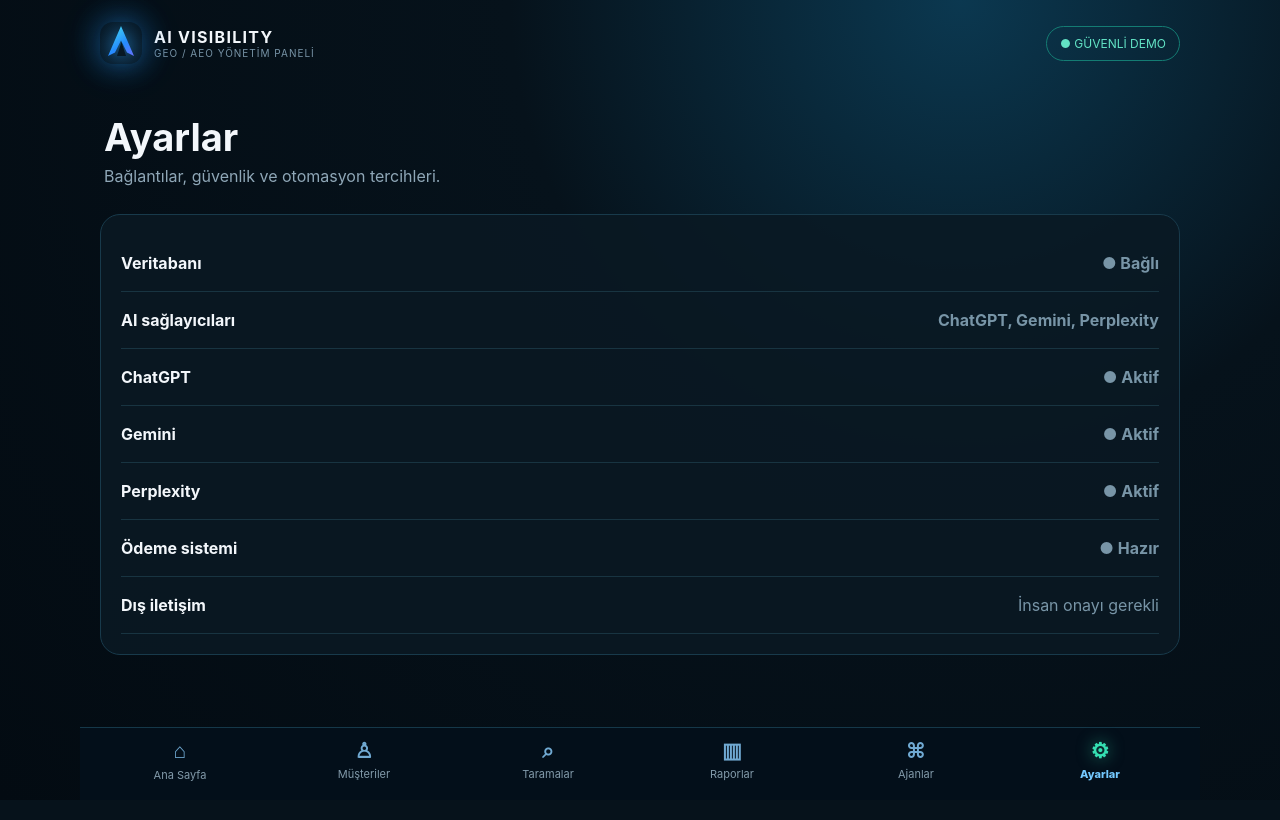
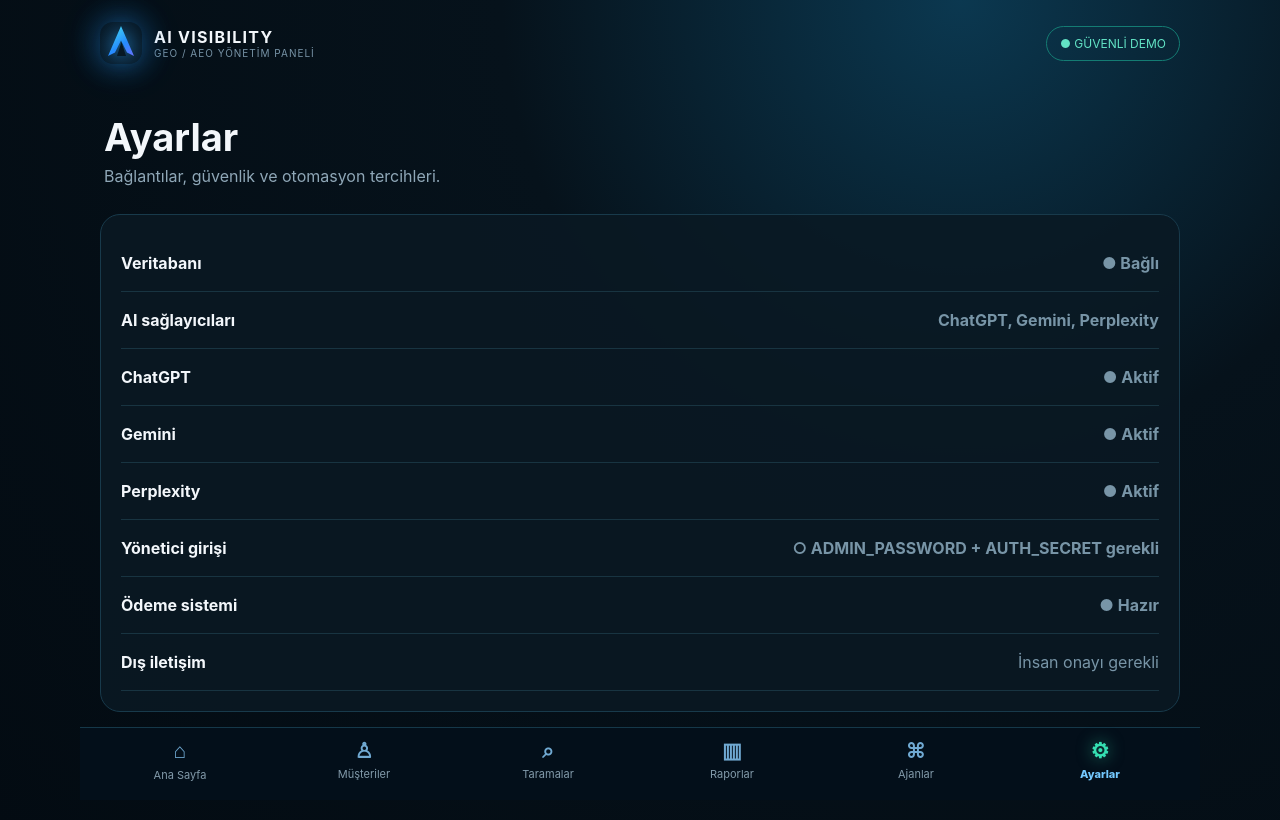
Before and after one commit to mehmetozan-5858/ai-visibility, a Next.js app: page /ayarlar in a window 1280 px wide. Shown: the top 820 px of the page. Built offline with nearby package versions, Linux system fonts and the light colour scheme; no server answers.

Commit message:
Show admin security readiness in settings

```diff
--- a/components/SettingsManager.js
+++ b/components/SettingsManager.js
@@ -9,7 +9,8 @@ export default function SettingsManager(){
    <div><b>Veritabanı</b><span className={s.database?.configured?"ready":"waiting"}>{s.database?.configured?"● Bağlı":"○ Bağlantı gerekli"}</span></div>
    <div><b>AI sağlayıcıları</b><span className={connected.length?"ready":"waiting"}>{connected.length?connected.map(x=>x.name).join(", "):"Bağlantı gerekli"}</span></div>
    {(s.providers||[]).map(p=><div key={p.name}><b>{p.name}</b><span className={p.status==="connected"?"ready":"waiting"}>{p.status==="connected"?"● Aktif":"○ API anahtarı yok"}</span></div>)}
-   <div><b>Ödeme sistemi</b><span className={s.billing?.configured?"ready":"waiting"}>{s.billing?.configured?"● Hazır":"○ Kapalı"}</span></div>
+   <div><b>Yönetici girişi</b><span className={s.auth?.configured?"ready":"waiting"}>{s.auth?.configured?"● Korumalı":"○ ADMIN_PASSWORD + AUTH_SECRET gerekli"}</span></div>
+   <div><b>Ödeme sistemi</b><span className={s.billing?.configured?"ready":"waiting"}>{s.billing?.configured?"● Hazır":"○ Kart ödeme kapalı"}</span></div>
    <div><b>Dış iletişim</b><span>İnsan onayı gerekli</span></div>
  </section>;
 }
```
